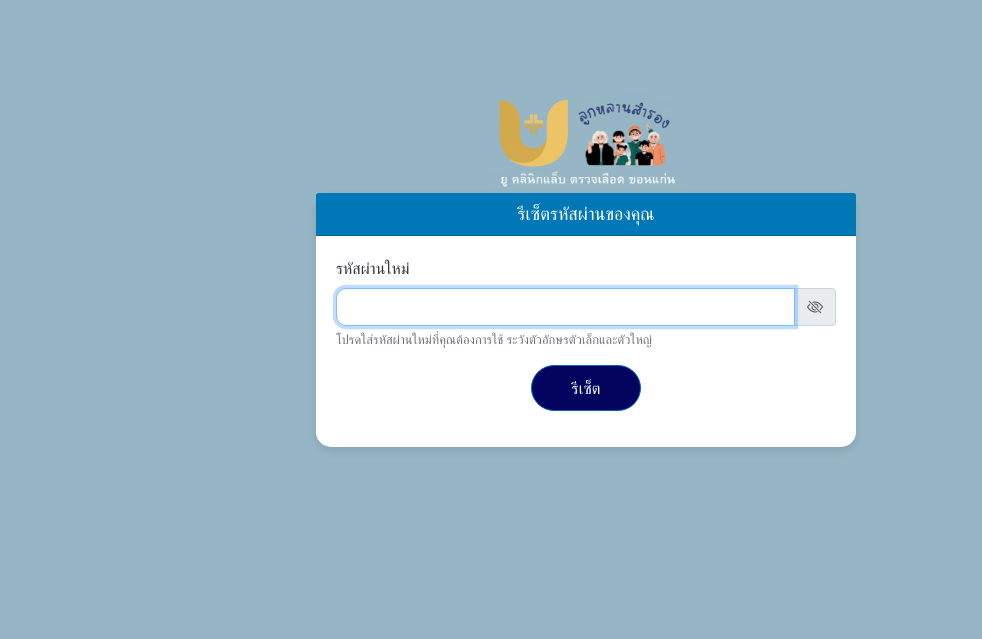
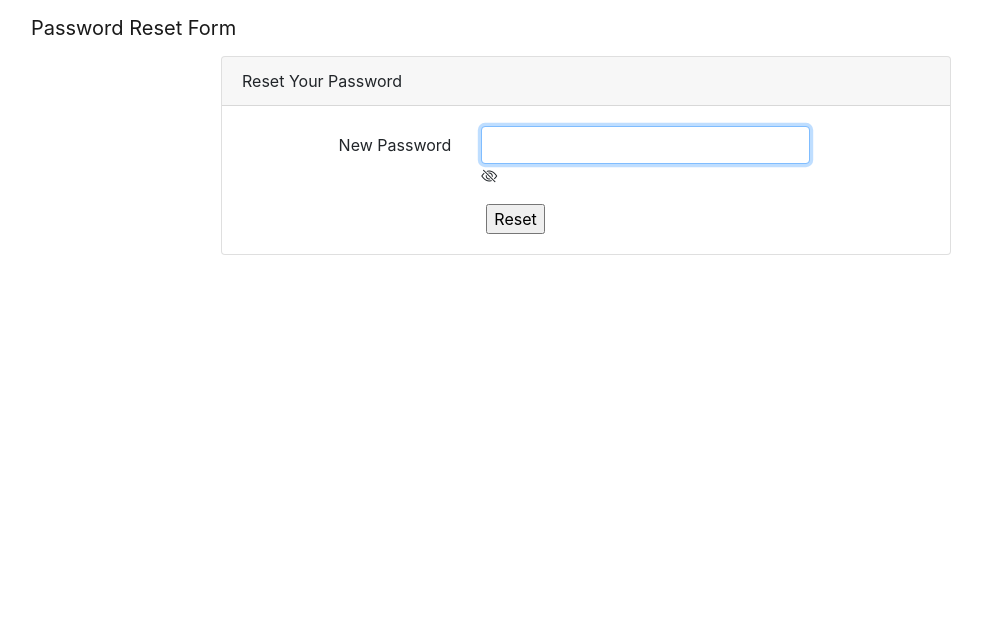
Before and after one commit to ryujinX13/project_php, a PHP site: page /project_php/view/user/reset_psw.php in a window 1280 px wide. Shown: the top 639 px of the page, without its empty margins (54-1036 px from the left). Run offline with PHP 8.4, Linux system fonts and the light colour scheme; some libraries are stand-ins or nearby versions.

Commit message:
add recover_psw.php and reset_psw.php

```diff
--- a/view/user/reset_psw.php
+++ b/view/user/reset_psw.php
@@ -1,134 +1,82 @@
+<?php
+session_start();
+include ('../../connect/connection.php');
+
+if (isset($_POST["reset"])) {
+    $user_password = $_POST["password"];
+
+    if (isset($_SESSION['User_email'])) {
+        $user_email = $_SESSION['User_email'];
+
+        $sql = "UPDATE user SET User_password='$user_password' WHERE User_email='$user_email'";
+
+        if (mysqli_query($conn, $sql)) {
+            ?>
+            <script>
+                window.location.replace("../../index.php");
+                alert("รหัสผ่านของคุณได้รับการรีเซ็ตเรียบร้อยแล้ว");
+            </script>
+            <?php
+        } else {
+            ?>
+            <script>
+                alert("เกิดข้อผิดพลาดขณะรีเซ็ตรหัสผ่าน โปรดลองอีกครั้ง");
+            </script>
+            <?php
+        }
+    } else {
+        ?>
+        <script>
+            alert("ไม่ได้กำหนดที่อยู่อีเมล โปรดลองอีกครั้ง");
+        </script>
+        <?php
+    }
+}
+?>
+
 <!DOCTYPE html>
-<html lang="th">
+<html lang="en">
 
 <head>
     <meta charset="UTF-8">
     <meta name="viewport" content="width=device-width, initial-scale=1.0">
-    <title>แบบฟอร์มรีเซ็ตรหัสผ่าน</title>
+    <title>Password Reset Form</title>
     <link rel="stylesheet" href="https://stackpath.bootstrapcdn.com/bootstrap/4.1.3/css/bootstrap.min.css">
     <link rel="stylesheet" href="https://cdn.jsdelivr.net/npm/bootstrap-icons@1.3.0/font/bootstrap-icons.css">
-    <style>
-        body {
-            background-color: #96B6C5;
-            /* สีพื้นหลัง */
-            color: #343a40;
-            /* สีข้อความ */
-            font-family: 'Segoe UI', Tahoma, Geneva, Verdana, sans-serif;
-            /* แบบอักษร */
-        }
-
-        .navbar {
-            border-bottom: 1px solid #fff;
-            /* เส้นขอบ navbar */
-            border-radius: 15px;
-            padding: 40px;
-        }
-
-        .card {
-            border: none;
-            /* ไม่มีเส้นขอบของ card */
-            border-radius: 15px;
-            /* มุมของ card */
-            box-shadow: 0px 4px 8px rgba(0, 0, 0, 0.1);
-            /* เงาของ card */
-        }
-
-        .card-header {
-            background-color: #0077b6;
-            /* สีพื้นหลัง header card */
-            color: #fff;
-            /* สีข้อความ header card */
-            border-radius: 15px 15px 0 0;
-            /* มุมของ header card */
-            display: flex;
-            justify-content: center;
-            align-items: center;
-            position: relative;
-            padding: 10px;
-            /* ขอบใน header card */
-            border-top-left-radius: 30px;
-            border-top-right-radius: 30px;
-        }
-
-        .card-header h5 {
-            margin-bottom: 0;
-            text-align: center;
-            font-size: 18px;
-        }
-
-        .logo {
-            width: 200px;
-            /* ขนาดโลโก้ */
-            position: absolute;
-            left: 50%;
-            top: -100px;
-            /* ตำแหน่งโลโก้ */
-            transform: translateX(-50%);
-        }
-
-        .btn-primary {
-            padding: 10px 40px;
-            /* ขนาด padding ของปุ่ม */
-            font-size: 16px;
-            /* ขนาดตัวอักษรของปุ่ม */
-            background-color: #03045e;
-            /* สีพื้นหลังปุ่ม */
-            border-color: #0062cc;
-            /* สีเส้นขอบปุ่ม */
-            border-radius: 30px;
-            /* มุมของปุ่ม */
-        }
-
-        .btn-primary:hover {
-            background-color: #03045e;
-            /* สีพื้นหลังปุ่มเมื่อ hover */
-            border-color: #0052cc;
-            /* สีเส้นขอบปุ่มเมื่อ hover */
-        }
-
-        .form-control {
-            border-radius: 10px;
-            /* มุมของ input field */
-        }
-
-        .centered {
-            display: flex;
-            justify-content: center;
-            align-items: center;
-            height: 80vh;
-        }
-    </style>
 </head>
 
 <body>
-    <main class="centered">
+
+    <nav class="navbar navbar-expand-lg navbar-light navbar-laravel">
+        <div class="container">
+            <a class="navbar-brand" href="#">Password Reset Form</a>
+            <button class="navbar-toggler" type="button" data-toggle="collapse" data-target="#navbarSupportedContent"
+                aria-controls="navbarSupportedContent" aria-expanded="false" aria-label="Toggle navigation">
+                <span class="navbar-toggler-icon"></span>
+            </button>
+        </div>
+    </nav>
+
+    <main class="login-form">
         <div class="container">
             <div class="row justify-content-center">
-                <div class="col-md-6">
+                <div class="col-md-8">
                     <div class="card">
-                        <div class="card-header">
-                            <img src="img/logo1.png" alt="Logo" class="logo">
-                            <h5>รีเซ็ตรหัสผ่านของคุณ</h5>
-                        </div>
+                        <div class="card-header">Reset Your Password</div>
                         <div class="card-body">
                             <form action="#" method="POST" name="login">
-                                <div class="form-group">
-                                    <label for="password">รหัสผ่านใหม่</label>
-                                    <div class="input-group">
+                                <div class="form-group row">
+                                    <label for="password" class="col-md-4 col-form-label text-md-right">New
+                                        Password</label>
+                                    <div class="col-md-6">
                                         <input type="password" id="password" class="form-control" name="password"
                                             required autofocus>
-                                        <div class="input-group-append">
-                                            <span class="input-group-text">
-                                                <i class="bi bi-eye-slash" id="togglePassword"></i>
-                                            </span>
-                                        </div>
+                                        <i class="bi bi-eye-slash" id="togglePassword"></i>
                                     </div>
-                                    <small id="passwordHelp"
-                                        class="form-text text-muted">โปรดใส่รหัสผ่านใหม่ที่คุณต้องการใช้
-                                        ระวังตัวอักษรตัวเล็กและตัวใหญ่</small>
                                 </div>
-                                <div class="form-group text-center">
-                                    <button type="submit" class="btn btn-primary" name="reset">รีเซ็ต</button>
+
+                                <div class="col-md-6 offset-md-4">
+                                    <input type="submit" value="Reset" name="reset">
                                 </div>
                             </form>
                         </div>
@@ -137,9 +85,7 @@
             </div>
         </div>
     </main>
-    <script src="https://code.jquery.com/jquery-3.3.1.slim.min.js"></script>
-    <script src="https://cdnjs.cloudflare.com/ajax/libs/popper.js/1.14.3/umd/popper.min.js"></script>
-    <script src="https://stackpath.bootstrapcdn.com/bootstrap/4.1.3/js/bootstrap.min.js"></script>
+
     <script>
         const toggle = document.getElementById('togglePassword');
         const password = document.getElementById('password');
@@ -147,15 +93,13 @@
         toggle.addEventListener('click', function () {
             if (password.type === "password") {
                 password.type = 'text';
-                toggle.classList.remove('bi-eye-slash');
-                toggle.classList.add('bi-eye');
             } else {
                 password.type = 'password';
-                toggle.classList.remove('bi-eye');
-                toggle.classList.add('bi-eye-slash');
             }
+            this.classList.toggle('bi-eye');
         });
     </script>
+
 </body>
 
 </html>
```
Also changed, not shown: view/user/recover_psw.php (+60 -9 lines).
